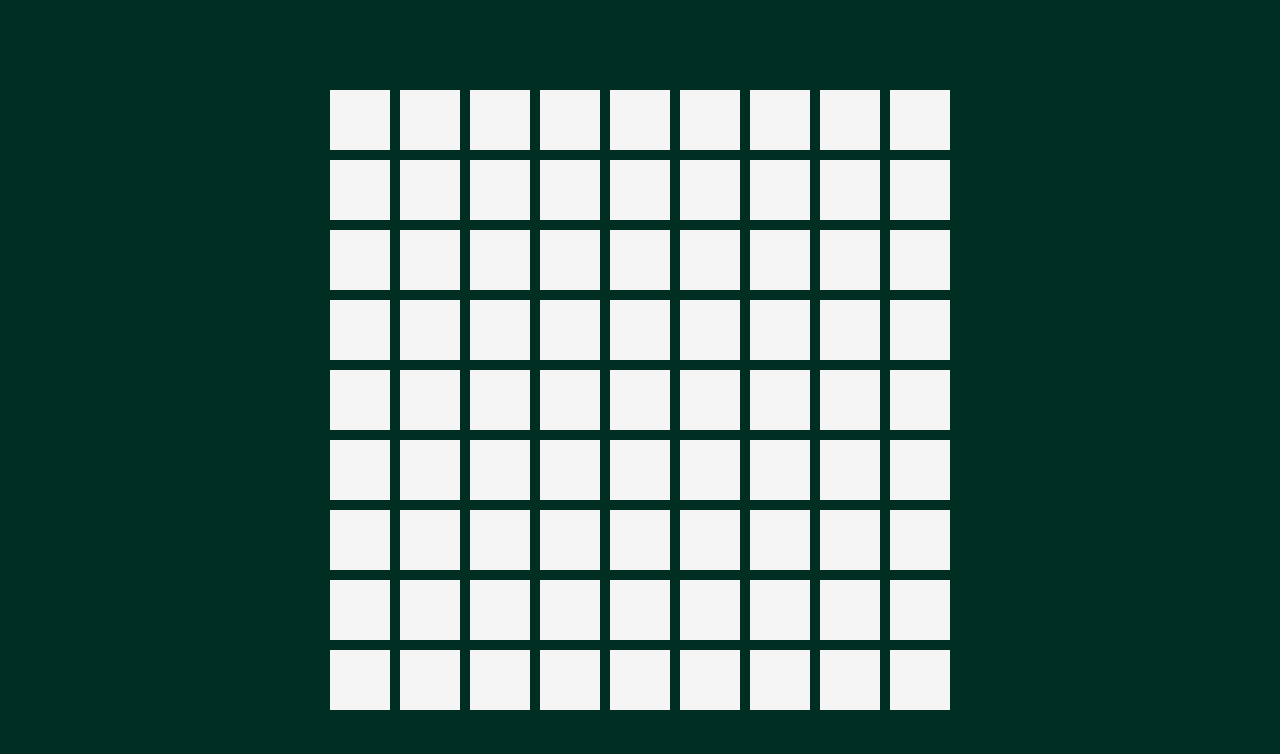
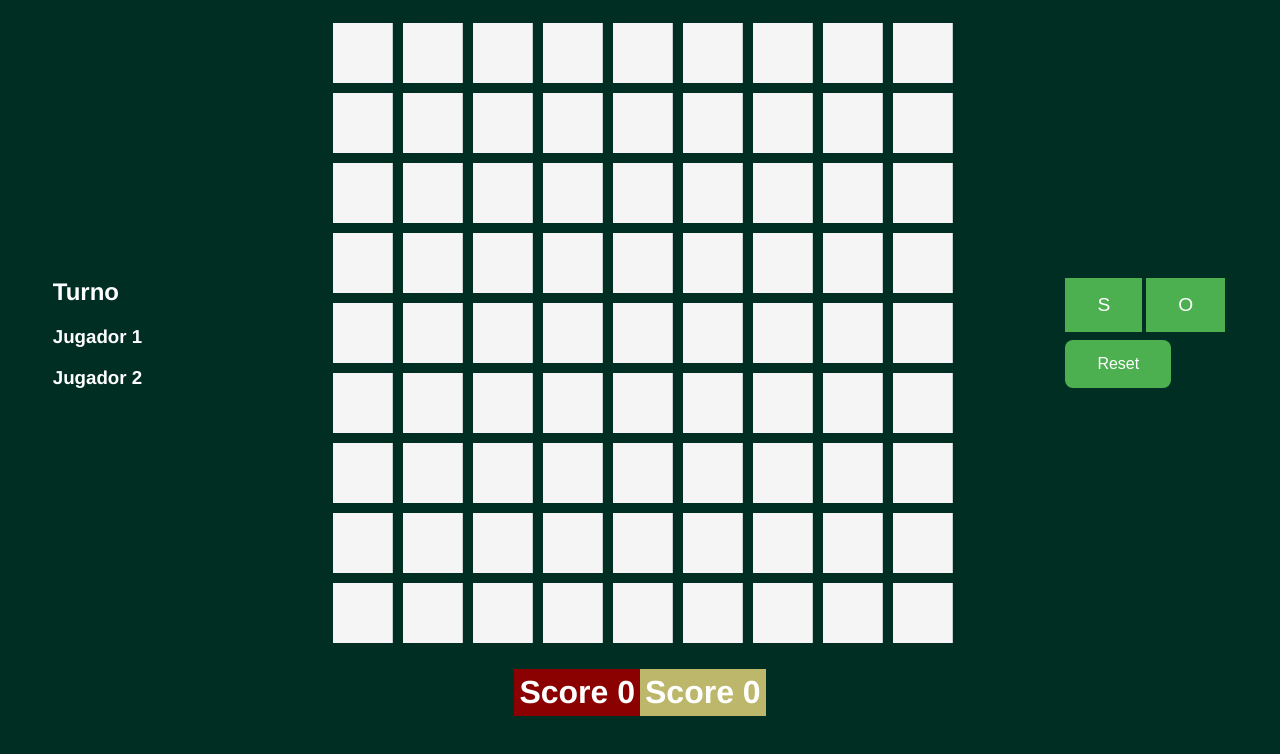
Before and after one commit to raniermujica/oso-juego-online, a React (Create React App) app: page / in a window 1280 px wide. Shown: the top 754 px of the page. Built offline with nearby package versions, Linux system fonts and the light colour scheme.

Commit message:
stage beta, components completed

```diff
--- a/src/App.css
+++ b/src/App.css
@@ -1,10 +1,13 @@
 .container {
   display: flex;
-  flex-direction: column;
-  justify-content: center;
+  flex-direction: row;
+  justify-content: space-around;
   align-items: center;
+}
+
+.screen {
   height: 100vh;
-  background-color: #002E23;
+  background-color: #002e23;
 }
 
 .board {
@@ -21,7 +24,148 @@
   height: 60px;
   background-color: whitesmoke;
   margin: 5px;
-  transition: all .2s;
+  transition: all 0.2s;
   border-radius: 0;
-  clip-path: polygon(36% 0, 0 0, 0 29%, 0 57%, 0 100%, 30% 100%, 73% 100%, 100% 100%, 100% 59%, 100% 31%, 100% 0, 74% 0);
+  clip-path: polygon(
+    36% 0,
+    0 0,
+    0 29%,
+    0 57%,
+    0 100%,
+    30% 100%,
+    73% 100%,
+    100% 100%,
+    100% 59%,
+    100% 31%,
+    100% 0,
+    74% 0
+  );
 }
+
+.square--1 {
+  background-color: darkkhaki;
+  clip-path: polygon(
+    80% 20%,
+    71% 33%,
+    50% 22%,
+    34% 33%,
+    79% 57%,
+    79% 79%,
+    50% 95%,
+    16% 80%,
+    25% 65%,
+    49% 77%,
+    62% 68%,
+    18% 45%,
+    18% 24%,
+    48% 4%
+  );
+}
+
+.square--2 {
+  background-color: darkred;
+  /* border-radius: 50%; */
+  clip-path: polygon(
+    50% 0%,
+    83% 12%,
+    100% 43%,
+    94% 78%,
+    68% 100%,
+    32% 100%,
+    6% 78%,
+    0% 43%,
+    17% 12%
+  );
+}
+
+.square--1.winner {
+  animation: point-animation-1 infinite 0.5s ease-in-out;
+}
+
+.score-board {
+  width: 820px;
+  display: flex;
+  flex-direction: row;
+  justify-content: center;
+  align-content: center;
+  align-items: center;
+  margin-top: 5px;
+}
+
+.score-board div {
+  color: white;
+  display: flex;
+  flex-direction: column;
+  justify-content: center;
+  text-align: center;
+  font-size: 2em;
+  padding: 5px;
+  font-weight: bold;
+  background-color: darkkhaki;
+}
+
+.score-board div:first-child {
+  background-color: darkred;
+}
+
+.player-turn {
+  color: white;
+}
+
+#panel-score {
+  display: flex;
+  justify-content: center;
+  margin-top: 2vh;
+}
+
+.turnBtn {
+  background-color: #4CAF50;
+  border: none;
+  color: white;
+  padding: 16px 32px;
+  text-align: center;
+  text-decoration: none;
+  display: inline-block;
+  font-size: 16px;
+  margin: 4px 2px;
+  -webkit-transition-duration: 0.4s;
+  transition-duration: 0.4s;
+  cursor: pointer;
+  font-size: larger;
+}
+
+.turnBtn:hover {
+  background-color: darkgreen;
+  color: white;
+}
+
+#reset-btn {
+    background-color: #4CAF50;
+    border: none;
+    color: white;
+    padding: 15px 32px;
+    text-align: center;
+    text-decoration: none;
+    display: inline-block;
+    font-size: 16px;
+    margin: 4px 2px;
+    cursor: pointer;
+    border-radius: 8px;
+}
+
+#reset-btn:active {
+  background-color: darkgreen;
+}
+
+.board {
+  margin-left: 10vh;
+}
+
+@keyframes point-animation-1 {
+  from {
+    transform: rotate(0deg);
+  }
+  to {
+    transform: rotate(360deg);
+  }
+}
--- a/src/App.js
+++ b/src/App.js
@@ -1,18 +1,110 @@
 import { useState } from "react";
+import React from "react";
 import "./App.css";
 import Board from "./components/Board";
+import Letter from "./components/Letter";
+import winningPositions from "./utils/winningCode";
+import ResetBtn from "./components/ResetBtn";
+import PanelScore from "./components/PanelScore";
+import PlayerTurn from "./components/PlayerTurn";
 
 function App() {
-  const [turn, setTurn] = useState("O");
+  const [turn, setTurn] = useState("");
+  const [playerTurn, setPlayerTurn] = useState("1");
   const [squares, setSquares] = useState(Array(81).fill(null));
+  const [pointPositions, setPointPositions] = useState([]);
   const [score, setScore] = useState({
-    RED: 0,
-    BLUE: 0,
+    1: 0,
+    2: 0,
   });
 
+  const checkWinner = newSquares => {
+    for (let i = 0; i < winningPositions.length; i++) {
+      const [a, b, c] = winningPositions[i];
+      if (
+        newSquares[a] &&
+        newSquares[a] !== newSquares[b] &&
+        newSquares[a] === newSquares[c]
+      ) {
+        // addPoint(newSquares[a], winningPositions[i]);
+        setScore({
+          ...score,
+          score: score + 1,
+        });
+        return;
+      }
+    }
+    if (!newSquares.includes(null)) {
+      // endGame(null, Array.from(Array(81).keys()));
+      return;
+    }
+    setTurn(turn === "1" ? "2" : "1");
+  };
+
+  const handleClick = (square) => {
+    let newSquares = [...squares];
+    newSquares.splice(square, 1, turn);
+    setSquares(newSquares);
+    checkWinner(newSquares);
+  };
+
+  const handleBtnS = () => {
+    setTurn("1");
+  };
+
+  const handleBtnO = () => {
+    setTurn("2");
+  };
+
+  const resetGame = () => {
+    setTurn("");
+    setSquares(Array(81).fill(null));
+    setPointPositions([]);
+    setScore({
+      1:0,
+      2:0
+    });
+  };
+
+  const addPoint = (result, winningPositions) => {
+    // setTurn(turn === "1" ? "1" : "2")
+    if (result !== null) {
+      setScore({
+        ...score,
+        [result]: score[result] + 1,
+      });
+    }
+    setPointPositions(winningPositions);
+  };
+
   return (
-    <div className="container">
-      <Board squares={squares} />
+    <div className="screen">
+      <br />
+      <div className="container">
+        <header>
+          <PlayerTurn />
+        </header>
+        <div id="game-board">
+          <Board
+            pointPositions={pointPositions}
+            turn={turn}
+            squares={squares}
+            onClick={handleClick}
+          />
+        </div>
+        <section id="principal-buttons">
+          <Letter
+            turn={turn}
+            onClick={handleClick}
+            handleBtnS={handleBtnS}
+            handleBtnO={handleBtnO}
+          />
+          <ResetBtn resetGame={resetGame} />
+        </section>
+      </div>
+      <section id="panel-score">
+        <PanelScore score1={score[1]} score2={score[2]} />
+      </section>
     </div>
   );
 }
--- a/src/components/Board.jsx
+++ b/src/components/Board.jsx
@@ -1,12 +1,18 @@
 import Square from "./Square";
+import React from 'react';
 import "../App.css"
 
-function Board({squares}) {
+
+function Board({squares, onClick, turn, pointPositions}) {
 
   const createSquares = values => (
       values.map(value => (
-          <Square value={squares[value]}
-          key={`square_${value}`}
+          <Square
+          winner={pointPositions.includes(value)}
+          turn={turn}
+          onClick={() => onClick(value)}
+          value={squares[value]}
+          key={`squares_${value}`}
           />
       ))
   )
@@ -40,10 +46,7 @@ function Board({squares}) {
   <div className="row">
   {createSquares([72,73,74,75,76,77,78,79,80])}
   </div>
-
-
       </div>
-
   );
   }
 
--- /dev/null
+++ b/src/components/Letter.jsx
@@ -0,0 +1,16 @@
+import React from "react";
+import "../App.css";
+import classNames from "classnames";
+
+function Letter({handleBtnS, handleBtnO}) {
+
+
+  return (
+    <div>
+      <button className="turnBtn" onClick={() => handleBtnS()}>S</button>
+      <button className="turnBtn" onClick={() => handleBtnO()}>O</button>
+    </div>
+  );
+}
+
+export default Letter;
--- /dev/null
+++ b/src/components/PanelScore.jsx
@@ -0,0 +1,15 @@
+import "../App.css"
+import React from 'react';
+
+function PanelScore({score1, score2}) {
+
+
+    return(
+        <div className="score-board">
+            <div>Score {score1}</div>
+            <div>Score {score2}</div>
+        </div>
+    )
+}
+
+export default PanelScore;
--- /dev/null
+++ b/src/components/PlayerTurn.jsx
@@ -0,0 +1,14 @@
+import "../App.css";
+import React from "react";
+
+function PlayerTurn() {
+  return (
+    <div className="player-turn">
+      <h2>Turno</h2>
+      <h3 id="player-1">Jugador 1</h3>
+      <h3 id="player-2">Jugador 2</h3>
+    </div>
+  );
+}
+
+export default PlayerTurn;
--- /dev/null
+++ b/src/components/ResetBtn.jsx
@@ -0,0 +1,15 @@
+import "../App.css"
+import React from 'react';
+
+function ResetBtn({resetGame}) {
+
+
+    return(
+        <div>
+            <button id="reset-btn" onClick={() => resetGame()}>Reset</button>
+        </div>
+
+    )
+}
+
+export default ResetBtn;
--- a/src/components/Square.jsx
+++ b/src/components/Square.jsx
@@ -1,8 +1,24 @@
 import "../App.css"
+import React from 'react';
+import classNames from "classnames";
+import Letter from "./Letter";
 
-function Square({value}) {
+function Square({value, onClick, turn, winner}) {
+
+const handleClick = () => {
+   (turn !== null && value === null) && onClick();
+}
+
+let squareClass = classNames({
+    square: true,
+    [`square--${value}`]: value !== null,
+    winner: winner,
+});
+
     return(
-        <div className="square"></div>
+        <div className={squareClass} onClick={() => handleClick()}>
+
+        </div>
     )
 }
 
--- /dev/null
+++ b/src/utils/winningCode.js
@@ -0,0 +1,130 @@
+const winningPositions = [
+    [0,1,2],
+    [1,2,3],
+    [2,3,4],
+    [3,4,5],
+    [4,5,6],
+    [5,6,7],
+    [6,7,8],
+    [9,10,11],
+    [10,11,12],
+    [11,12,13],
+    [12,13,14],
+    [13,14,15],
+    [14,15,16],
+    [15,16,17],
+    [18,19,20],
+    [19,20,21],
+    [20,21,22],
+    [21,22,23],
+    [22,23,24],
+    [23,24,25],
+    [24,25,26],
+    [27,28,29],
+    [28,29,30],
+    [29,30,31],
+    [30,31,32],
+    [31,32,33],
+    [32,33,34],
+    [33,34,35],
+    [36,37,38],
+    [37,38,39],
+    [38,39,40],
+    [39,40,41],
+    [40,41,42],
+    [41,42,43],
+    [42,43,44],
+    [45,46,47],
+    [46,47,48],
+    [47,48,49],
+    [48,49,50],
+    [49,50,51],
+    [50,51,52],
+    [51,52,53],
+    [54,55,56],
+    [55,56,57],
+    [56,57,58],
+    [57,58,59],
+    [58,59,60],
+    [59,60,61],
+    [60,61,62],
+    [63,64,65],
+    [64,65,66],
+    [65,66,67],
+    [66,67,68],
+    [67,68,69],
+    [68,69,70],
+    [69,70,71],
+    [72,73,74],
+    [73,74,75],
+    [74,75,76],
+    [75,76,77],
+    [76,77,78],
+    [77,78,79],
+    [78,79,80],
+    [0,9,18],
+    [9,18,27],
+    [18,27,36],
+    [27,36,45],
+    [36,45,54],
+    [45,54,63],
+    [54,63,72],
+    [1,10,19],
+    [10,19,28],
+    [19,28,37],
+    [28,37,46],
+    [37,46,55],
+    [46,55,64],
+    [55,64,73],
+    [2,11,20],
+    [11,20,29],
+    [29,29,38],
+    [29,38,47],
+    [38,47,56],
+    [47,56,65],
+    [56,65,74],
+    [3,12,21],
+    [12,21,30],
+    [21,30,39],
+    [30,39,48],
+    [39,48,57],
+    [48,57,66],
+    [57,66,75],
+    [4,13,22],
+    [13,22,31],
+    [22,31,40],
+    [31,40,49],
+    [40,49,58],
+    [49,58,67],
+    [58,67,76],
+    [5,14,23],
+    [14,23,32],
+    [23,32,41],
+    [32,41,50],
+    [41,50,59],
+    [50,59,68],
+    [59,68,77],
+    [6,15,24],
+    [15,24,33],
+    [24,33,42],
+    [33,42,51],
+    [42,51,60],
+    [51,60,69],
+    [60,69,78],
+    [7,16,25],
+    [16,25,34],
+    [25,34,43],
+    [34,43,52],
+    [43,52,61],
+    [52,61,70],
+    [61,70,79],
+    [8,17,26],
+    [17,26,35],
+    [26,35,44],
+    [35,44,53],
+    [44,53,62],
+    [53,62,71],
+    [62,71,80]
+]
+
+export default winningPositions;
```
Also changed, not shown: package.json (+4 -3 lines), 1 other file (tests, documents, lock files or other folders).
